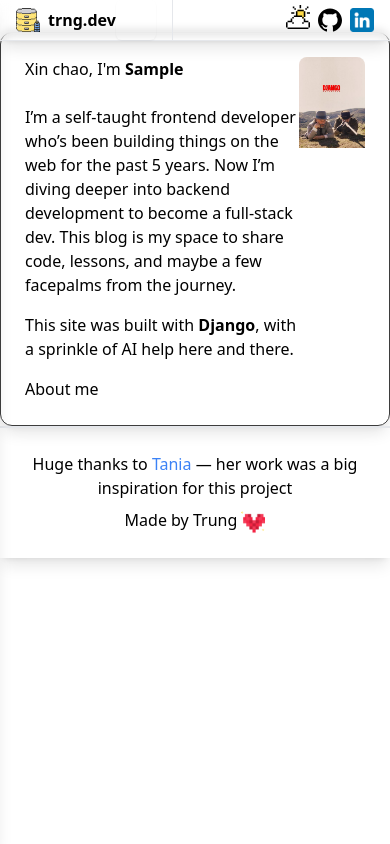
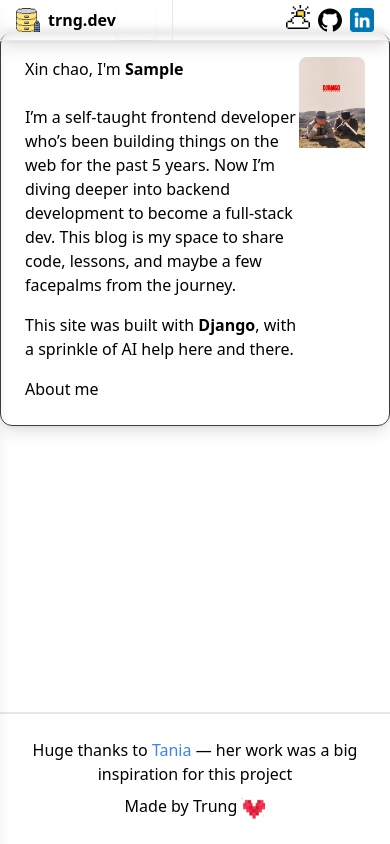
Before and after one commit to ntquangtrung/trung.dev, a Django app: page / in a window 390 px wide. Run offline with Django 5.2, Linux system fonts and the light colour scheme; tables that the repository leaves empty hold one stand-in row (values such as "Sample post"); some libraries are stand-ins or nearby versions.

Commit message:
fix html responsive

```diff
--- a/templates/base.html
+++ b/templates/base.html
@@ -1,7 +1,7 @@
 {% load static tailwind_tags %}
 
 <!DOCTYPE html>
-<html lang="en" class="group/darkmode">
+<html lang="en" class="group/darkmode h-full">
 	<head>
 		<title>{% block title %}Trung Dev{% endblock title %}</title>
 		<meta charset="UTF-8">
@@ -13,14 +13,14 @@
 		{% block prismcss %}{% endblock prismcss %}
 	</head>
 
-	<body>
-		<section id="root">
+	<body class="h-full">
+		<section id="root" class="h-full">
 			{% include "header.html" %}
 			{% include "sidebar.html" %}
-			<div id="main-content" class="pt-[var(--header-height)] ml-0 md:[&.open]:ml-[var(--sidebar-width)] transition-[margin-left] duration-300 ease-in-out">
+			<div id="main-content" class="pt-[var(--header-height)] ml-0 md:[&.open]:ml-[var(--sidebar-width)] transition-[margin-left] duration-300 ease-in-out flex flex-col min-h-full items-center">
 				<script src="{% static 'js/nav-bar.js' %}"></script>
 
-				<div class="xl:max-w-4xl 2xl:max-w-5xl m-auto">{% block content %}<div>No content available</div>{% endblock content %}</div>
+				<div class="flex-grow w-full lg:max-w-4xl 2xl:max-w-5xl">{% block content %}<div>No content available</div>{% endblock content %}</div>
 
 				{% include "footer.html" %}
 			</div>
--- a/templates/footer.html
+++ b/templates/footer.html
@@ -1,6 +1,6 @@
 {% load static %}
 
-<footer class="p-6 shadow-lg border-t-2 border-t-border-muted">
+<footer class="p-6 shadow-lg border-t-2 border-t-border-muted w-full">
     <div class="flex flex-col items-center justify-center gap-2">
         <span class="text-center">
             Huge thanks to
```
